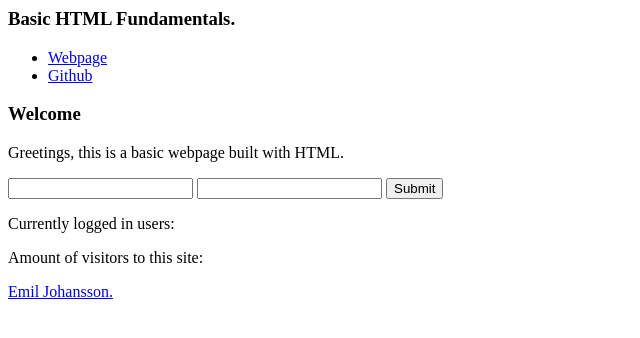
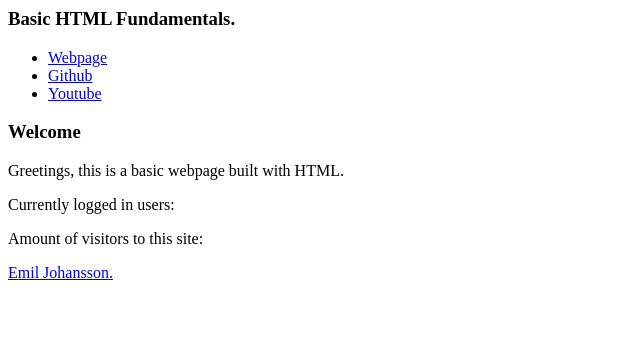
Before and after one commit to p145085/html_assignment_lexicon, a plain HTML site: page index.html in a window 1280 px wide. Shown: the whole page, without its empty margins (0-640 px from the left). Drawn offline with Linux system fonts and the light colour scheme.

Commit message:
Added page for 'Login', added third required link.

```diff
--- a/index.html
+++ b/index.html
@@ -13,6 +13,9 @@
                     <li>
                         <a href="https://github.com/p145085">Github</a>
                     </li>
+                    <li>
+                        <a href="https://www.youtube.com/channel/UCdeeRhWxmP19QDKKJluO8yw">Youtube</a>
+                    </li>
                 </ul>
             </nav>
         </header>
@@ -20,11 +23,6 @@
                 <h3>Welcome</h3>
                 <p>Greetings, this is a basic webpage built with HTML.</p>
             </section>
-            <form>
-                <input type="email">
-                <input type="password">
-                <input type="submit">
-            </form>
         </div>
         <div id="left">
             <aside>
```
Also changed, not shown: login.html (added, +12 -0 lines).
